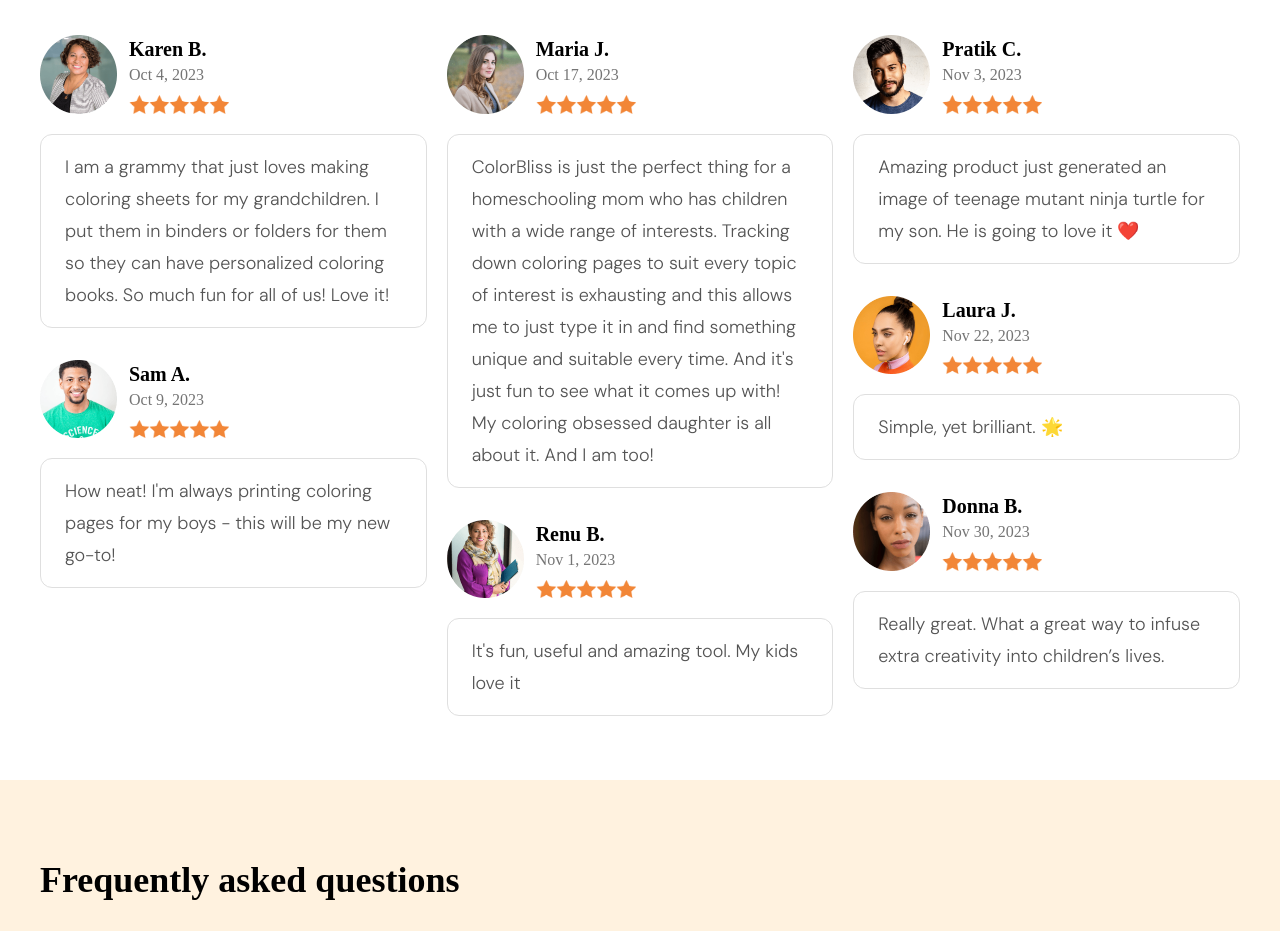
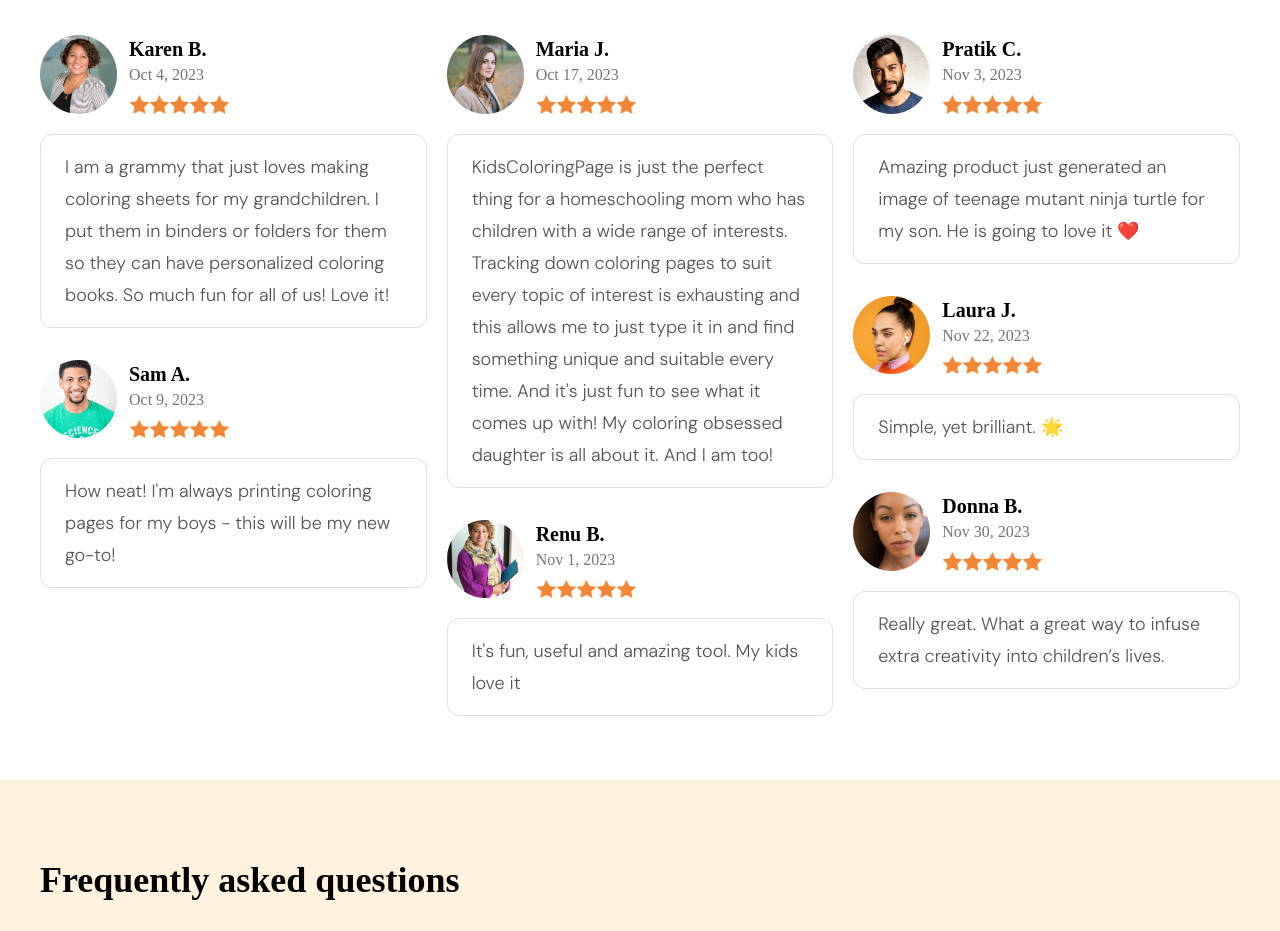
Before and after one commit to kidscoloringpage/web-kidscoloringpage, an Astro site: page / in a window 1280 px wide. Shown: the part 2980-3911 px from the top of the page. Built offline with nearby package versions, Linux system fonts and the light colour scheme; Astro itself is replaced by a stand-in of ours; a web font is replaced by a local one.

Commit message:
update text

```diff
--- a/src/pages/index.astro
+++ b/src/pages/index.astro
@@ -306,7 +306,7 @@ import {Faqs} from "../components/Faqs";
                     </div>
                 </div>
                 <p class="border border-[#DFDFDF] rounded-xl text-[#545454] font-light text-lg px-6 py-4 leading-8">
-                    ColorBliss is just the perfect thing for a homeschooling mom who has children with a wide range of interests. Tracking down coloring pages to suit every topic of interest is exhausting and this allows me to just type it in and find something unique and suitable every time. And it's just fun to see what it comes up with! My coloring obsessed daughter is all about it. And I am too!
+                    KidsColoringPage is just the perfect thing for a homeschooling mom who has children with a wide range of interests. Tracking down coloring pages to suit every topic of interest is exhausting and this allows me to just type it in and find something unique and suitable every time. And it's just fun to see what it comes up with! My coloring obsessed daughter is all about it. And I am too!
                 </p>
             </div>
             <div class="inline-block mb-6 md:mb-8 w-full">
```
